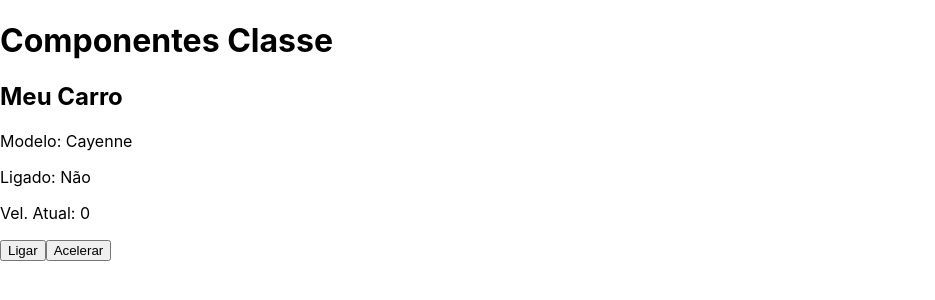
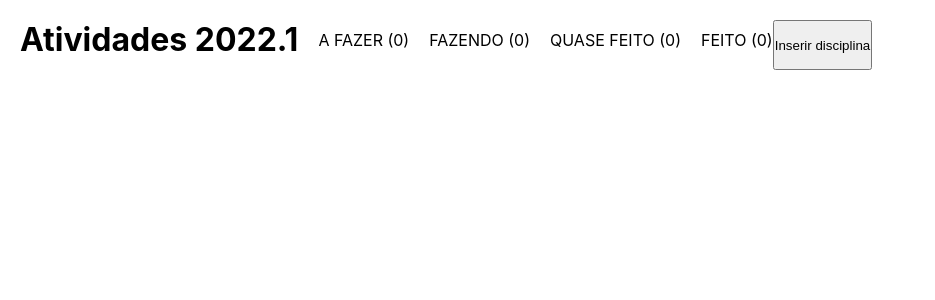
Before and after one commit to joseluizbrits/site-with-bootstrap, a React (Create React App) app: page / in a window 1280 px wide. Shown: the top 300 px of the page, without its empty margins (0-935 px from the left). Built offline with nearby package versions, Linux system fonts and the light colour scheme.

Commit message:
Dia 6 - Praticando (Projeto Tarefas)

```diff
--- /dev/null
+++ b/src/App.css
@@ -0,0 +1,24 @@
+* {
+    margin: 0;
+    padding: 0;
+    box-sizing: border-box;
+}
+
+header {
+    display: flex;
+    columns: 2;
+    height: 50px;
+    margin: 20px;
+}
+
+.status--course {
+
+}
+
+.insert--button {
+
+}
+
+.window--course {
+
+}
--- a/src/App.js
+++ b/src/App.js
@@ -1,13 +1,27 @@
-import React from 'react'
+import React, { useState } from 'react'
+import './App.css'
 
-import Carro from './componentes/Carro'
+import BoxCurse from './componentes/BoxCourse'
+import StatusCourse from './componentes/StatusCourse'
+import BoxInsert from './componentes/BoxInsert'
 
 export default function App() {
 
+  let [box, setBox] = useState('')
+
   return (
     <>
-      <h1>Componentes Classe</h1>
-      <Carro fator={10}/>
+      <header>
+        <h1>Atividades 2022.1</h1>
+        <div className='status--course'>
+          <StatusCourse />
+        </div>
+        <button className='insert--button' onClick={() => setBox(box = <BoxCurse />)}>Inserir disciplina</button>
+      </header>
+      <div className='window--course'>
+        {box}
+      </div>
+      {/* <BoxInsert /> */}
     </>
   )
 }
--- /dev/null
+++ b/src/componentes/BoxCourse.css
@@ -0,0 +1,26 @@
+* {
+    margin: 0;
+    padding: 0;
+    box-sizing: border-box;
+}
+
+.box--course {
+    background-color: white;
+    display: inline-block;
+    width: 350px;
+    height: 450px;
+    border-radius: 5px;
+    box-shadow: 1px 1px 5px 1px rgba(0, 0, 0, 0.15);
+    margin: 20px;
+}
+
+.h1--box {
+    text-indent: 20px;
+    font-size: 1.5em;
+    margin: 20px;
+}
+
+.p--box {
+    text-indent: 40px;
+    margin: 20px;
+}
--- /dev/null
+++ b/src/componentes/BoxCourse.js
@@ -0,0 +1,16 @@
+import React from 'react'
+import './BoxCourse.css'
+
+export default function BoxCurse() {
+    return (
+        <div className='box--course'>
+            <h1 className='h1--box'>Disciplina</h1>
+            <p className='p--box'>Fórum Temático Avaliativo (FTA)</p>
+            <p className='p--box'>Dificuldade</p>
+            <p className='p--box'>Atividade Individual Avaliativa (A1)</p>
+            <p className='p--box'>Dificuldade</p>
+            <p className='p--box'>Atividade Individual Avaliativa (A1)</p>
+            <p className='p--box'>Dificuldade</p>
+        </div>
+    )
+}
--- /dev/null
+++ b/src/componentes/BoxInsert.css
@@ -0,0 +1,9 @@
+.box--insert {
+    background-color: lightgray;
+    position: absolute;
+    z-index: 1000;
+    width: 300px;
+    height: 200px;
+    left: 700px;
+    top: 100px;
+}
--- /dev/null
+++ b/src/componentes/BoxInsert.js
@@ -0,0 +1,18 @@
+import react from 'react'
+import './BoxInsert.css'
+
+export default function BoxInsert() {
+    return (
+        <div className="box--insert">
+            <label>Disciplina</label>
+            <input type='text' placeholder='Inserir disciplina...'></input>
+            <label>Tarefas</label>
+            <input type='checkbox' checked='checked' id='check_fta' value=''></input>
+            <label for='check_fta'>FTA</label>
+            <input type='checkbox' id='check_fta' value=''></input>
+            <label for='check_fta'>AIA (A1)</label>
+            <input type='checkbox' id='check_fta' value=''></input>
+            <label for='check_fta'>AIA (A2)</label>
+        </div>
+    )
+}
--- /dev/null
+++ b/src/componentes/StatusCourse.css
@@ -0,0 +1,12 @@
+* {
+    margin: 0;
+    padding: 0;
+    box-sizing: border-box;
+}
+
+.p--status {
+    display: inline-block;
+    margin-left: 20px;
+    margin-top: 10px;
+    margin-bottom: 10px;
+}
--- /dev/null
+++ b/src/componentes/StatusCourse.js
@@ -0,0 +1,13 @@
+import React from 'react'
+import './StatusCourse.css'
+
+export default function StatusCourse() {
+    return (
+        <>
+            <p className='p--status'>A FAZER (0)</p>
+            <p className='p--status'>FAZENDO (0)</p>
+            <p className='p--status'>QUASE FEITO (0)</p>
+            <p className='p--status'>FEITO (0)</p>
+        </>
+    )
+}
```
